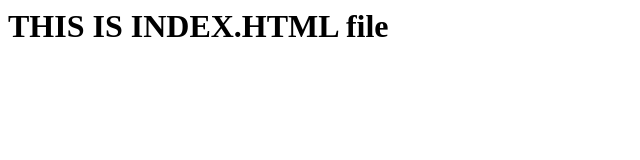
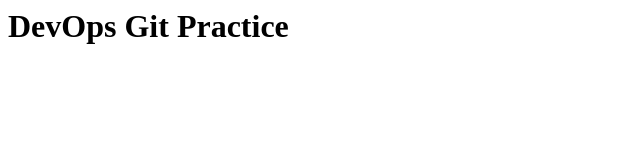
Before and after one commit to ewen057-dev/gitpractice, a plain HTML site: page index.html in a window 1280 px wide. Shown: the whole page, without its empty margins (0-640 px from the left). Drawn offline with Linux system fonts and the light colour scheme.

Commit message:
Heading changed after review

```diff
--- a/index.html
+++ b/index.html
@@ -1 +1 @@
-<h1>THIS IS INDEX.HTML file<h1>
+<h1>DevOps Git Practice<h1>
```
